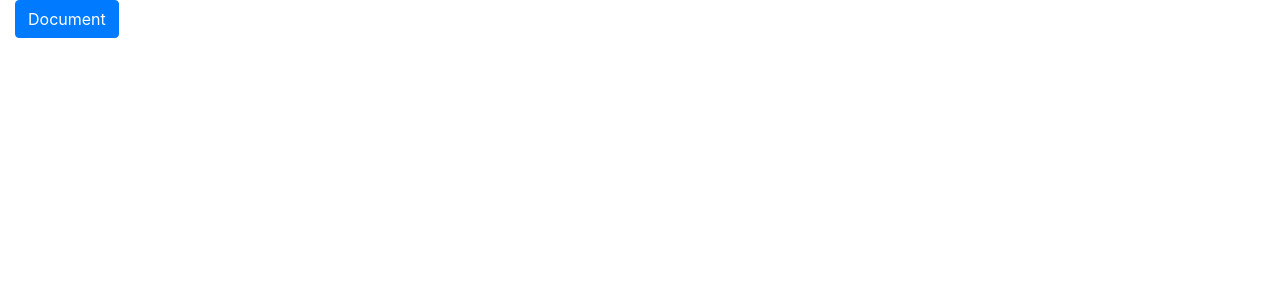
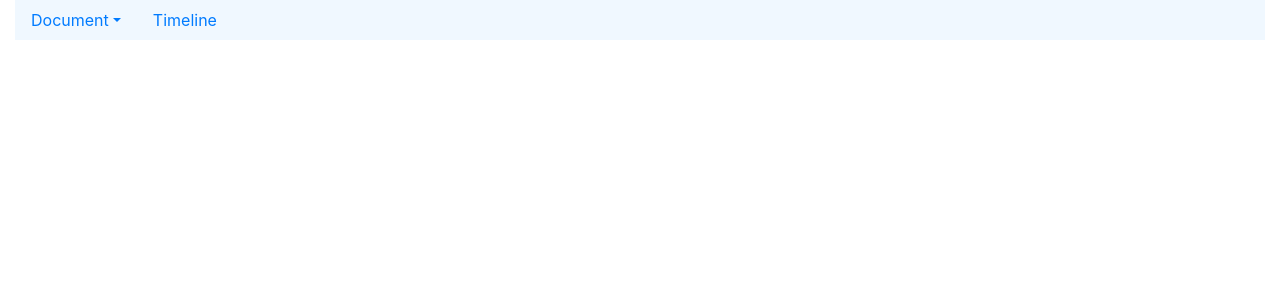
Before and after one commit to Haataja/CV-generator-frontend, a React (Create React App) app: page / in a window 1280 px wide. Shown: the top 300 px of the page. Built offline with nearby package versions, Linux system fonts and the light colour scheme.

Commit message:
Ribbon: Change Buttons to Nav
Signed-off-by: Tuukkaj <juusela.tuukka@gmail.com>

```diff
--- a/src/Ribbon.js
+++ b/src/Ribbon.js
@@ -1,22 +1,34 @@
 import React, { Component } from 'react';
-import Button from "react-bootstrap/Button";
-import ButtonToolbar from "react-bootstrap/ButtonToolbar";
+
 
 import './Ribbon.css'
+import NavDropdown from "react-bootstrap/NavDropdown";
+import Nav from "react-bootstrap/Nav";
 
 class Ribbon extends Component {
   constructor(props) {
     super(props);
+    this.handleSelect = this.handleSelect.bind(this);
+
+  }
+
+  handleSelect(eventKey) {
+    console.log(eventKey);
   }
 
   render() {
     return (
-      <div>
-        <ButtonToolbar/>
-        <Button variant="primary" className="menu_button">Document</Button>
-        <ButtonToolbar/>
+      <div id="ribbon">
+        <Nav variant='pills' onSelect={this.handleSelect}>
+          <NavDropdown title='Document'>
+            <NavDropdown.Item eventKey='1'>Edit CV</NavDropdown.Item>
+            <NavDropdown.Item eventKey='2'>Print CV</NavDropdown.Item>
+          </NavDropdown>
+          <Nav.Item>
+            <Nav.Link eventKey='3'>Timeline</Nav.Link>
+          </Nav.Item>
+        </Nav>
       </div>
-
     );
   }
 }
```
